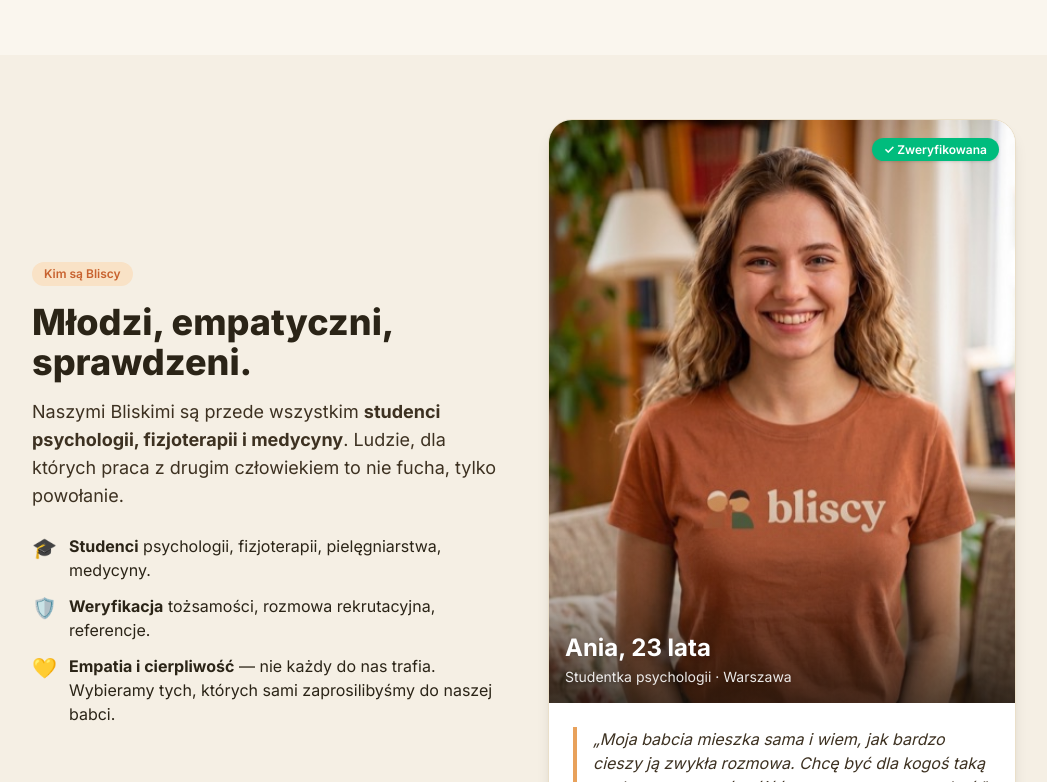
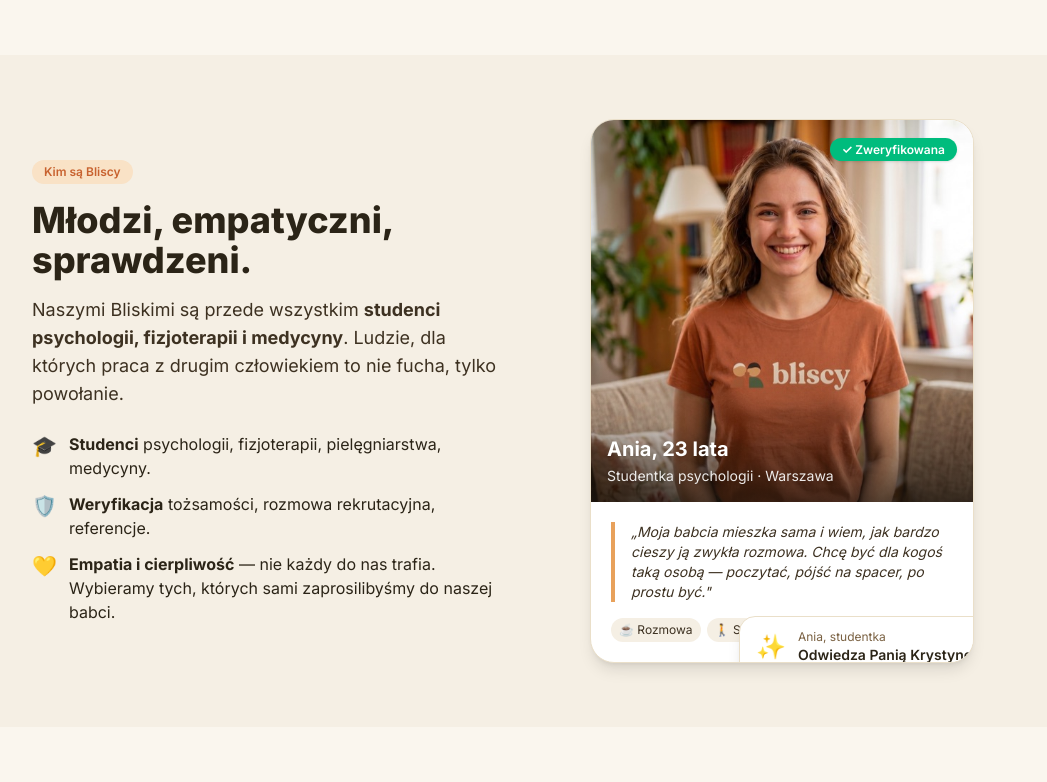
Before and after one commit to laskoAI/bliscy-app, a Next.js app: page /znajdz in a window 1280 px wide. Shown: the part 1118-1900 px from the top of the page, without its empty margins (116-1163 px from the left). Built offline with nearby package versions, Linux system fonts and the light colour scheme.

Commit message:
Smaller Ania profile card (max-w-sm, square), add caption badge

```diff
--- a/src/app/znajdz/page.tsx
+++ b/src/app/znajdz/page.tsx
@@ -137,8 +137,8 @@
           </div>
 
           {/* Przykładowy profil Bliskiego — duże zdjęcie na górze */}
-          <div className="rounded-3xl bg-white border border-brand-200 shadow-lg overflow-hidden">
-            <div className="relative aspect-[4/5] bg-brand-100">
+          <div className="relative mx-auto w-full max-w-sm rounded-3xl bg-white border border-brand-200 shadow-lg overflow-hidden">
+            <div className="relative aspect-square bg-brand-100">
               <img
                 src="/bliscy-ania.jpg"
                 alt="Ania"
@@ -152,21 +152,29 @@
                 </span>
               </div>
               <div className="absolute bottom-4 left-4 right-4 text-white">
-                <div className="font-bold text-2xl leading-tight drop-shadow">Ania, 23 lata</div>
+                <div className="font-bold text-xl leading-tight drop-shadow">Ania, 23 lata</div>
                 <div className="mt-1 text-sm opacity-90 drop-shadow">Studentka psychologii · Warszawa</div>
               </div>
             </div>
-            <div className="p-6">
-              <blockquote className="text-brand-700 italic border-l-4 border-warm-400 pl-4 text-sm sm:text-base">
+            <div className="p-5">
+              <blockquote className="text-brand-700 italic border-l-4 border-warm-400 pl-4 text-sm">
                 „Moja babcia mieszka sama i wiem, jak bardzo cieszy ją zwykła rozmowa.
                 Chcę być dla kogoś taką osobą — poczytać, pójść na spacer, po prostu być."
               </blockquote>
-              <div className="mt-5 flex flex-wrap gap-1.5">
+              <div className="mt-4 flex flex-wrap gap-1.5">
                 {["☕ Rozmowa", "🚶 Spacer", "🛒 Zakupy", "🏥 Lekarz"].map((s) => (
                   <span key={s} className="text-xs bg-brand-100 text-brand-700 px-2 py-1 rounded-full">
                     {s}
                   </span>
                 ))}
+              </div>
+            </div>
+            {/* Plakietka — tak jak przy Pani Krystynie */}
+            <div className="hidden md:flex absolute -bottom-4 -right-4 items-center gap-3 rounded-2xl bg-white border border-brand-200 shadow-lg px-4 py-3">
+              <span className="text-2xl">✨</span>
+              <div>
+                <div className="text-xs text-brand-500">Ania, studentka</div>
+                <div className="text-sm font-semibold text-brand-800">Odwiedza Panią Krystynę</div>
               </div>
             </div>
           </div>
```
Also changed, not shown: 1 other file (tests, documents, lock files or other folders).
